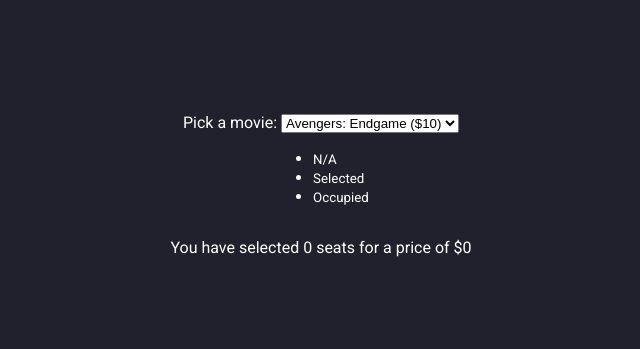
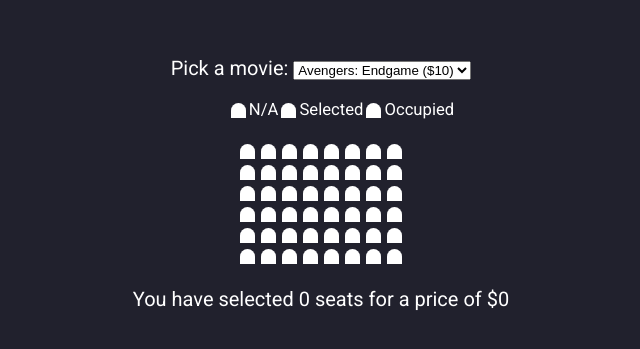
Before and after one commit to CheahPark/movie_theater_booking, a plain HTML site: page index.html in a window 1280 px wide. Shown: the part 215-564 px from the top of the page, without its empty margins (327-967 px from the left). Drawn offline with Linux system fonts and the light colour scheme.

Commit message:
set up movie seat layout

```diff
--- a/style.css
+++ b/style.css
@@ -11,7 +11,44 @@ body {
   color: white;
   background-color: #21212d;
   font-family: 'Roboto', sans-serif;
+  font-size: 20px;
 }
 
-.movie-container {
+.showcase {
+  display: flex;
+  flex-direction: row;
+  justify-content: space-between;
+  align-items: center;
 }
+
+.showcase li {
+  display: flex;
+  flex-direction: row;
+  justify-content: space-evenly;
+  text-decoration: none;
+}
+
+.seat {
+  width: 15px;
+  height: 15px;
+  border-top-left-radius: 10px;
+  border-top-right-radius: 10px;
+  background-color: white;
+  margin: 3px;
+
+  display: block;
+}
+
+.container {
+  display: flex;
+  flex-direction: column;
+  justify-content: center;
+  align-items: center;
+}
+
+.row {
+  display: flex;
+  flex-direction: row;
+  justify-content: space-between;
+  align-items: center;
+}
```
